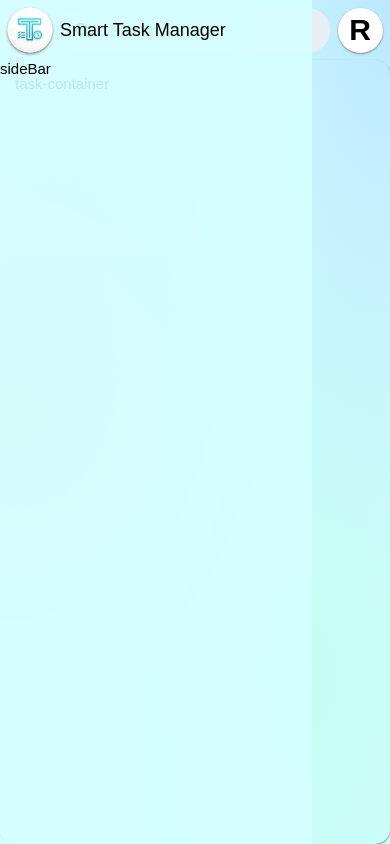
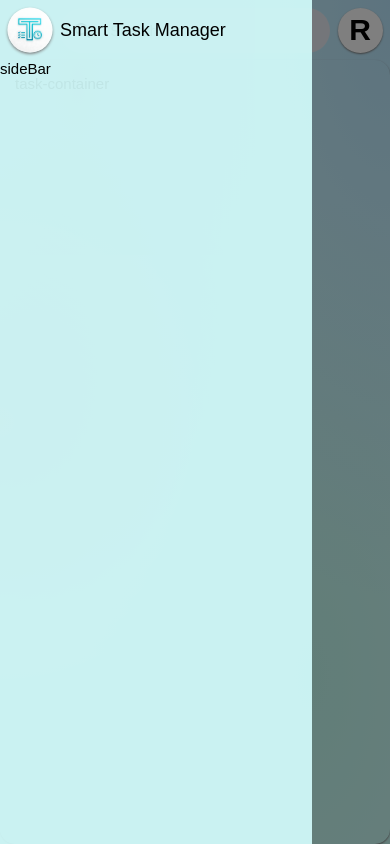
Before and after one commit to XtremeRahul007/smart-task-manager, a plain HTML site: page index.html in a window 390 px wide. Both pictures are taken after a click on the button 22 px from the left and 30 px from the top of the page. Drawn offline with Linux system fonts and the light colour scheme.

Commit message:
feat(sidebar): add overlay and improve toggle, outside click, and escape handling

```diff
--- a/index.html
+++ b/index.html
@@ -33,6 +33,7 @@
         </aside>
         <main class="app-task-container">task-container</main>
         <footer class="app-footer"></footer>
+        <div class="overLay" id="overLay"></div>
         <script src="script.js"></script>
     </section>
 </body>
--- a/script.js
+++ b/script.js
@@ -1,10 +1,45 @@
 document.addEventListener("DOMContentLoaded", () => {
     const menuBtn = document.getElementById("menuBtn");
     const sideBar = document.getElementById("sideBar");
+    const overLay = document.getElementById("overLay");
 
-    menuBtn.addEventListener("click", (e) => {
-        e.preventDefault()
-        sideBar.classList.toggle("open");
-        menuBtn.classList.toggle('no-bg');
-    });
+    let isOpen = false;
+
+    function openSidebar() {
+        sideBar.classList.add("open");
+        menuBtn.classList.add("no-bg");
+        overLay.classList.add("active");
+        isOpen = true;
+    }
+
+    function closeSidebar() {
+        sideBar.classList.remove("open");
+        menuBtn.classList.remove("no-bg");
+        overLay.classList.remove("active");
+        isOpen = false;
+    }
+
+    function toggleSidebar(e) {
+        e.preventDefault();
+        e.stopPropagation();
+        isOpen ? closeSidebar() : openSidebar();
+    }
+
+    function outsideClickHandler(e) {
+        if (!sideBar.contains(e.target) && !menuBtn.contains(e.target)) {
+            closeSidebar();
+        }
+    }
+
+    function keyboardEscape(e) {
+        if (e.key === "Escape") {
+            closeSidebar();
+        }
+    }
+
+    menuBtn.addEventListener("click", toggleSidebar);
+
+    document.addEventListener("click", outsideClickHandler);
+
+    document.addEventListener("keydown", keyboardEscape);
 });
--- a/style.css
+++ b/style.css
@@ -211,7 +211,7 @@ body {
         height: 1rem;
         width: 1rem;
         pointer-events: auto;
-        z-index: 1;
+        z-index: 100;
     }
 
     .app-logo-header.no-bg {
@@ -230,11 +230,26 @@ body {
         border: none;
         background: rgba(213, 255, 255, .9);
         transform: translateX(-100%);
-        transition: transform .3s cubic-bezier(.25, .8, .25, 1), opacity .3s ease;
+        transition: transform .3s cubic-bezier(.25, .8, .25, 1);
         will-change: transform;
     }
 
     .app-sidebar.open {
         transform: translateX(0%);
+        z-index: 99;
+    }
+
+    .overLay {
+        position: fixed;
+        inset: 0;
+        background-color: rgba(0, 0, 0, .5);
+        opacity: 0;
+        pointer-events: none;
+        transition: opacity .3s ease;
+    }
+
+    .overLay.active {
+        pointer-events: auto;
+        opacity: 1;
     }
 }
```
